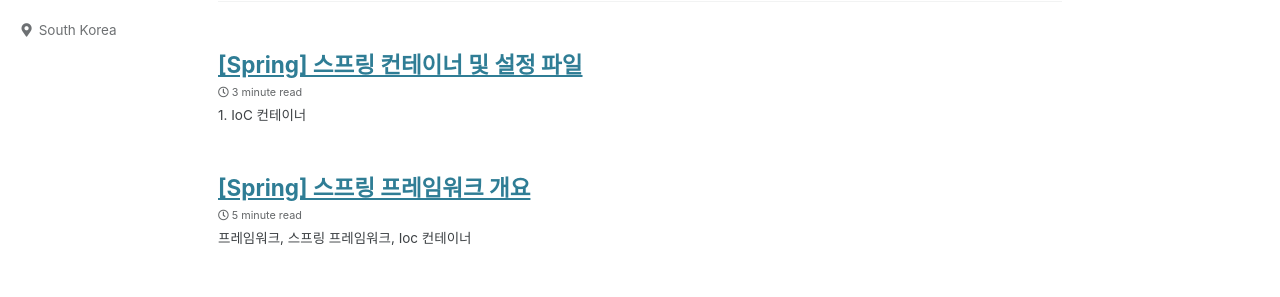
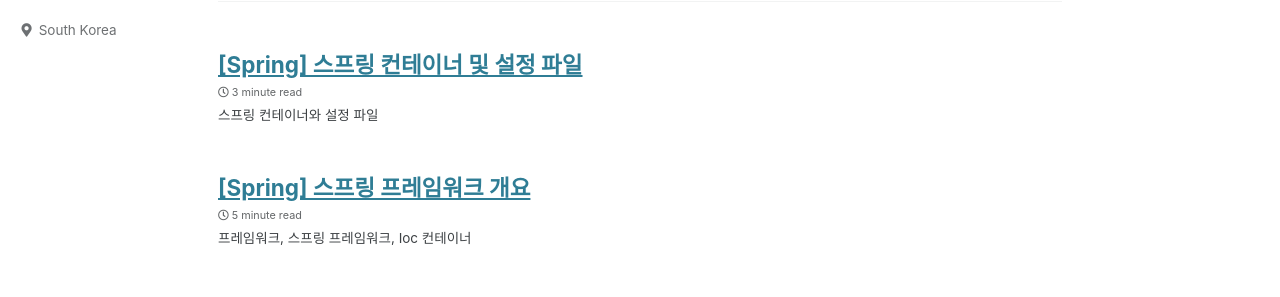
Before and after one commit to yuunjuu/yuunjuu.github.io, a Jekyll site: the page built from index.html, in a window 1280 px wide. Shown: the part 146-443 px from the top of the page. Built offline with Jekyll 4.4.1, drawn with Linux system fonts in a browser that asks for light colours; cached includes are drawn as plain includes; the list of posts is cut into pages by our own code.

Commit message:
Docs: Edit content

````diff
--- a/_posts/2021-10-30-Spring-Container-And-Setting-File.md
+++ b/_posts/2021-10-30-Spring-Container-And-Setting-File.md
@@ -1,5 +1,6 @@
 ---
 title: "[Spring] 스프링 컨테이너 및 설정 파일"
+excerpt: "스프링 컨테이너와 설정 파일"
 
 categories:
   - Spring
@@ -25,7 +26,7 @@ IoC 컨테이너는 각 컨테이너에서 관리할 객체들을 위한 별도
 
 - Spring Bean Configuration File
 
-스프링 설정파일에는 기본적으로 <beans> 루트 엘리먼트와 네임스페이스(namespace) 관련 설정들이 추가되어 제공된다.
+스프링 설정파일에는 기본적으로 `<beans>` 루트 엘리먼트와 네임스페이스(namespace) 관련 설정들이 추가되어 제공된다.
 
 ```xml
 <?xml version="1.0" encoding="UTF-8"?>
@@ -104,13 +105,13 @@ public class User {
 
 1. User 클라이언트에서 스프링 설정 파일(applicationContext.xml)을 로딩하여 스프링 컨테이너를 구동한다.
 
-2. 구동된 스프링 컨테이너 안에 스프링 설정 파일에서 <bean>으로 등록된 A_TV 객체를 생성한다.
+2. 구동된 스프링 컨테이너 안에 스프링 설정 파일에서 `<bean>`으로 등록된 A_TV 객체를 생성한다.
 
 3. User에서 getBean() 메소드를 이용하여 이름이 'a_TV'인 A_TV 객체를 요청(lookup)한다.
 
 4. 스프링 컨테이너에서 A_TV 객체를 반환한다.
 
-여기서 중요한 점은 TV를 교체할 때, 스프링 설정 파일 applicationContext.xml 파일만 수정하면된다는 점이다.
+여기서 중요한 점은 TV를 교체할 때, 스프링 설정 파일 applicationContext.xml 파일만 수정하면 된다는 점이다.
 
 ## 스프링 컨테이너의 종류
 
@@ -120,32 +121,33 @@ public class User {
 
 1. BeanFactory
 
-    기능: 스프링 설정 파일에 등록된 <bean> 객체를 생성하고 관리하는 가장 기본적인 컨테이너 기능만 제공한다.
+    기능: 스프링 설정 파일에 등록된 `<bean>` 객체를 생성하고 관리하는 가장 기본적인 컨테이너 기능만 제공한다.
 
-    특징: 이 때 BeanFactory는 컨테이너가 구동될 때 <bean> 객체를 생성하는 것이 아니라, 클라이언트의 요청에 의해서만 생성되는 'lazy loading', 즉 지연 로딩 방식을 사용한다. 따라서 일반적으로는 BeanFactory를 사용하지 않는다.
+    특징: 이 때 BeanFactory는 컨테이너가 구동될 때 `<bean>` 객체를 생성하는 것이 아니라, 클라이언트의 요청에 의해서만 생성되는 'lazy loading', 즉 지연 로딩 방식을 사용한다. 따라서 일반적으로는 BeanFactory를 사용하지 않는다.
 
 2. ApplicationContext
 
-    기능: BeanFactory가 제공하는 <bean> 객체 관리 기능 외에 트랜잭션 관리나 메시지 기반의 다국어 처리 등 다양한 기능을 제공한다.
+    기능: BeanFactory가 제공하는 `<bean>` 객체 관리 기능 외에 트랜잭션 관리나 메시지 기반의 다국어 처리 등 다양한 기능을 제공한다.
 
-    특징: 컨테이너가 구동될 때 <bean>에 등록된 클래스들을 객체 생성하는 즉시 로딩(pre-loading) 방식으로 동작한다. 웹 애플리케이션 개발도 지원하기 때문에 일반적으로 ApplicationContext 유형의 컨테이너를 이용한다.
+    특징: 컨테이너가 구동될 때 `<bean>`에 등록된 클래스들을 객체 생성하는 즉시 로딩(pre-loading) 방식으로 동작한다. 웹 애플리케이션 개발도 지원하기 때문에 일반적으로 ApplicationContext 유형의 컨테이너를 이용한다.
 
     구현 클래스
 
     1) `GenericXmlApplicationContext`: 파일 시스템이나 클래스 경로에 있는 XML 설정 파일을 로딩하여 구동하는 컨테이너
+
     2) `XmlWebApplicationContext`: 웹 기반의 스프링 애플리케이션을 개발할 때 사용하는 컨테이너
 
 # 2.  스프링 XML 설정
 
 ---
 
-## <beans> 루트 엘리먼트
+## `<beans>` 루트 엘리먼트
 
-스프링 컨테이너는 <bean> 저장소에 해당하는 XML 설정 파일을 참조하여 <bean>의 생명주기를 관리하고 여러 서비스를 제공한다. 따라서 스프링 프로젝트에서 가장 중요한 역할을 하며, 이 설정 파일을 정확하게 작성하고 관리하는 것이 중요하다.
+스프링 컨테이너는 `<bean>` 저장소에 해당하는 XML 설정 파일을 참조하여 `<bean>`의 생명주기를 관리하고 여러 서비스를 제공한다. 따라서 스프링 프로젝트에서 가장 중요한 역할을 하며, 이 설정 파일을 정확하게 작성하고 관리하는 것이 중요하다.
 
-## <import> 엘리먼트
+## `<import>` 엘리먼트
 
-스프링 기반의 애플리케이션은 단순히 <bean> 등록 외에도 트랜잭션 관리, 예외 처리, 다국어 처리 등 다양한 설정이 필요하다. 이러한 설정 파일들을 하나로 통합할 때 <import>를 사용한다.
+스프링 기반의 애플리케이션은 단순히 `<bean>` 등록 외에도 트랜잭션 관리, 예외 처리, 다국어 처리 등 다양한 설정이 필요하다. 이러한 설정 파일들을 하나로 통합할 때 `<import>`를 사용한다.
 
 ```xml
 <beans>
@@ -154,9 +156,9 @@ public class User {
 </beans>
 ```
 
-## <bean> 엘리먼트
+## `<bean>` 엘리먼트
 
-스프링 설정 파일에 클래스를 등록하려면 <bean>을 사용한다. class 속성에는 클래스의 정확한 경로와 이름을 지정해야 한다. id 속성에는 클라이언트가 컨테이너에 객체를 요청할 때 사용되므로 유일한 이름을 사용해야 한다. 이 때 이름에는 숫자나 공백, 특수기호가 포함되어서는 안 된다. 만약 특수기호가 포함된 아이디를 사용할 경우에는 name 속성을 사용한다.
+스프링 설정 파일에 클래스를 등록하려면 `<bean>`을 사용한다. class 속성에는 클래스의 정확한 경로와 이름을 지정해야 한다. id 속성에는 클라이언트가 컨테이너에 객체를 요청할 때 사용되므로 유일한 이름을 사용해야 한다. 이 때 이름에는 숫자나 공백, 특수기호가 포함되어서는 안 된다. 만약 특수기호가 포함된 아이디를 사용할 경우에는 name 속성을 사용한다.
 
 1. init-method
 
@@ -166,44 +168,44 @@ public class User {
 
     init-method와 마찬가지로 스프링 컨테이너에서 객체를 삭제하기 직전에 호출될 임의의 메소드를 지정할 수 있다.
 
-**init-method와 destroy-method 예제**
+    **init-method와 destroy-method 예제**
 
-```xml
-<bean id="a_TV" class="com.spring.ex.A_TV" init-method="initMethod" destroy-method="destroyMethod"></bean>
-```
+    ```xml
+    <bean id="a_TV" class="com.spring.ex.A_TV" init-method="initMethod" destroy-method="destroyMethod"></bean>
+    ```
 
-```java
-package com.spring.ex;
+    ```java
+    package com.spring.ex;
 
-public class A_TV implements TV {
-  public void initMethod() {
-    System.out.println("객체 초기화 작업...");
-  }
-  public void destroyMethod() {
-    System.out.println("객체 삭제 전 처리...");
-  }
-  public A_TV() {
-    System.out.println("=== A_TV 객체 생성 ===");
-  }
-  // 생략
-}
-```
+    public class A_TV implements TV {
+      public void initMethod() {
+        System.out.println("객체 초기화 작업...");
+      }
+      public void destroyMethod() {
+        System.out.println("객체 삭제 전 처리...");
+      }
+      public A_TV() {
+        System.out.println("=== A_TV 객체 생성 ===");
+      }
+      // 생략
+    }
+    ```
 
-![2](https://user-images.githubusercontent.com/88693157/139533975-835396b3-a155-428a-9b71-e6723f35a482.png)
+    ![2](https://user-images.githubusercontent.com/88693157/139533975-835396b3-a155-428a-9b71-e6723f35a482.png)
 
 3. lazy-init
 
-    ApplicationContext는 즉시 로딩 방식을 사용하지만 어떤 <bean>은 자주 사용되지 않으면서 메모리를 많이 차지하여 시스템에 부담을 주는 경우가 있다. 따라서 컨테이너 구동 시점이 아닌 <bean> 객체가 사용되는 시점에 객체를 생성하도록 lazy-init 속성을 사용할 수 있다.
+    ApplicationContext는 즉시 로딩 방식을 사용하지만 어떤 `<bean>`은 자주 사용되지 않으면서 메모리를 많이 차지하여 시스템에 부담을 주는 경우가 있다. 따라서 컨테이너 구동 시점이 아닌 `<bean>` 객체가 사용되는 시점에 객체를 생성하도록 lazy-init 속성을 사용할 수 있다.
 
     ```xml
     <bean id="a_TV" class="com.spring.ex.A_TV" lazy-init="true" />
     ```
 
-2. scope
+4. scope
 
     프로그램을 개발할 때 생성되는 수많은 객체 중에는 하나만 생성되어도 상관없는 객체들이 있다. 하나의 객체만 생성하여 유지하려면 객체를 생성하고 주소를 복사해서 재사용하는 방법이 있지만, 이는 쉽지 않은 방법이다.
 
-    스프링 컨테이너는 컨테이너가 생성한 bean을 어느 범위에서 사용할 수 있는지를 지정할 수 있는데 이 때 scope 속성을 사용한다. 이 scope 속성값의 기본값은 싱글톤으로, 해당 bean이 스프링 컨테이너에 의해 하나만 생성되어 운용되도록 한다. singleton이 아닌 prototype르오 지정할 경우에는 스프링 컨테이너는 해당 <bean>이 요청될 때마다 매번 새로운 객체를 생성하여 반환한다.
+    스프링 컨테이너는 컨테이너가 생성한 bean을 어느 범위에서 사용할 수 있는지를 지정할 수 있는데 이 때 scope 속성을 사용한다. 이 scope 속성값의 기본값은 싱글톤으로, 해당 bean이 스프링 컨테이너에 의해 하나만 생성되어 운용되도록 한다. singleton이 아닌 prototype으로 지정할 경우에는 스프링 컨테이너는 해당 `<bean>`이 요청될 때마다 매번 새로운 객체를 생성하여 반환한다.
 
     ```xml
     <bean id="a_TV" class="com.spring.ex.A_TV" scope="singleton" />
@@ -216,3 +218,8 @@ public class A_TV implements TV {
     ```
 
     ![4](https://user-images.githubusercontent.com/88693157/139534019-09f7439a-322b-4e82-be3f-78d89fcb46a8.png)
+
+
+# 참고
+---
+- 스프링 퀵 스타트
````
Also changed, not shown: other parts of _posts/2021-10-30-Spring-Container-And-Setting-File.md (+1 -1 lines).
